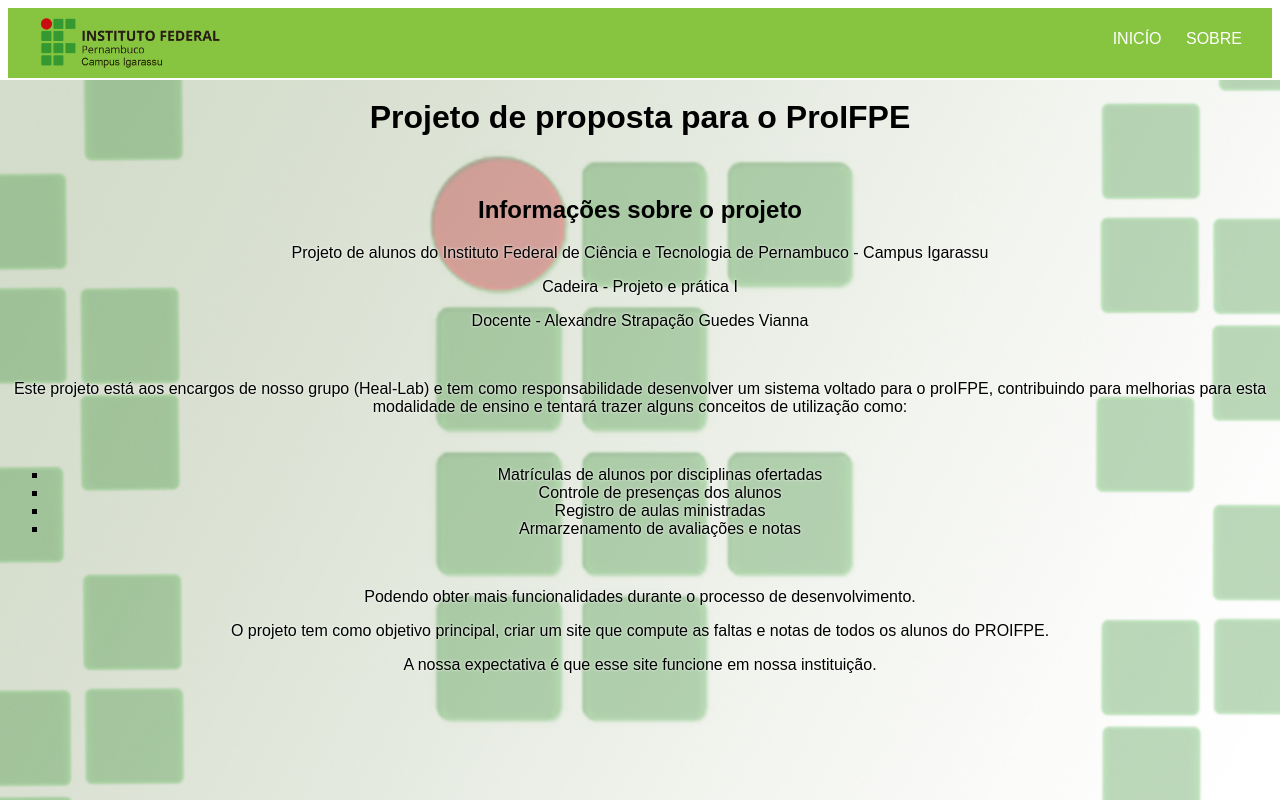
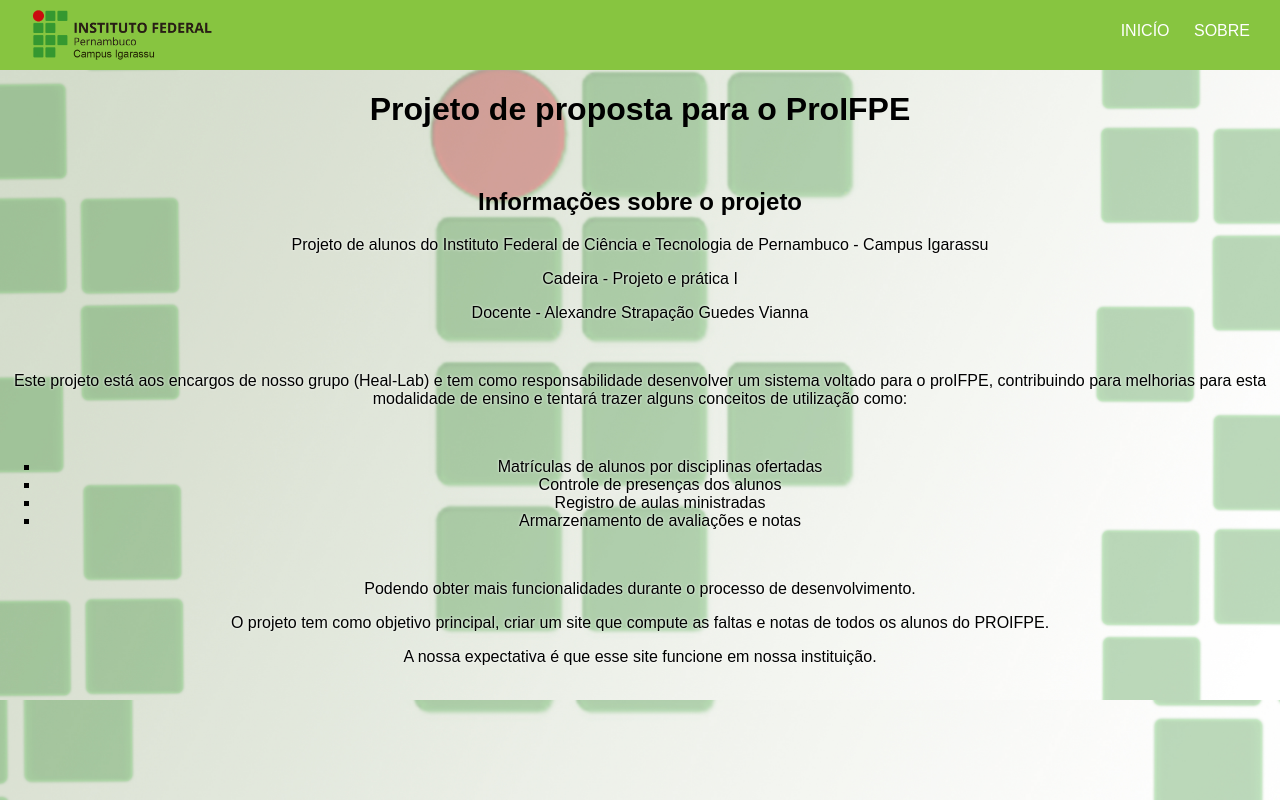
Before and after one commit to luuishenriique/Heal-Lab, a PHP site: page / in a window 1280 px wide. Run offline with PHP 8.4, Linux system fonts and the light colour scheme.

Commit message:
Melhorando o background

```diff
--- a/projetos/proIFPE/estilo.css
+++ b/projetos/proIFPE/estilo.css
@@ -1,17 +1,17 @@
-html {
-        margin 0;
-        display: block;
-        width: 100vw;
-        height: 100vh;
+html, body{
+        margin: auto;
+        display: table-cell;
+        width: 100%;
+        height: 100%;
+        max-width: none;
         padding: 0;
         text-align: center;
+        vertical-align: middle;
         color: white;
-        background: url(background.jpg) no-repeat bottom center scroll;
+        background: url(Background.jpg) no-repeat 50% 50%;
+        top: 0;
         background-color: white;
-        -webkit-background-size: contain;
-        -moz-background-size: contain;
-        background-size: contain;
-        -o-background-size: contain;
+        background-size: cover;
         font-family: Arial, Helvetica, sans-serif;
 }
 
```
